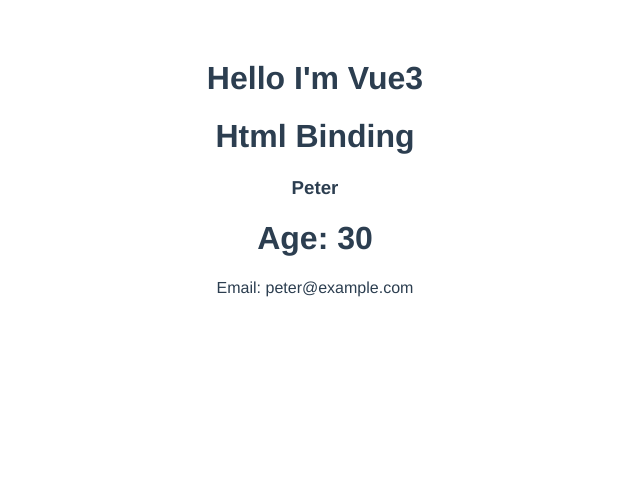
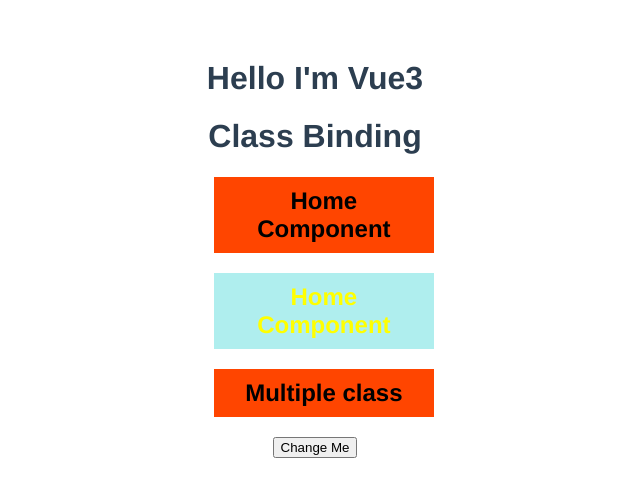
Before and after one commit to mofachhalhossain/Vue-For-Beginner, a Vue app: page / in a window 1280 px wide. Shown: the top 496 px of the page, without its empty margins (325-965 px from the left). Built offline with nearby package versions, Linux system fonts and the light colour scheme.

Commit message:
ClassBinding

```diff
--- a/src/App.vue
+++ b/src/App.vue
@@ -16,7 +16,8 @@
       <ReuseComponents :data="item" />
     </li>
   </ul> -->
-  <HtmlBinding />
+  <!-- <HtmlBinding /> -->
+  <ClassBinding />
 </template>
 
 <script>
@@ -31,7 +32,8 @@
 /* import ForLoop from "./components/ForLoop.vue"; */
 /* import PassDataParentToChild from "./components/PassDataParentToChild.vue"; */
 /* import ReuseComponents from "./components/ReuseComponents.vue"; */
-import HtmlBinding from "./components/HtmlBinding.vue";
+/* import HtmlBinding from "./components/HtmlBinding.vue"; */
+import ClassBinding from "./components/ClassBinding.vue";
 
 export default {
   name: "App",
@@ -47,7 +49,8 @@
     /* ForLoop, */
     /* PassDataParentToChild, */
     /* ReuseComponents, */
-    HtmlBinding,
+    /* HtmlBinding, */
+    ClassBinding,
   },
   /*  data passing from parent to child: */
   /* data() {
--- /dev/null
+++ b/src/components/ClassBinding.vue
@@ -0,0 +1,55 @@
+<template>
+  <h1>Class Binding</h1>
+  <!-- one static class and one dynamic class -->
+  <h2 class="staticClass" :class="{ green: colorfull }">Home Component</h2>
+  <!-- Two dynamic classes -->
+  <h2 :class="{ green: colorfull, dynamicClass: colorfull }">Home Component</h2>
+  <h2 :class="adjustStyle">Multiple class</h2>
+  <button @click="colorfull = !colorfull">Change Me</button>
+</template>
+
+<script>
+export default {
+  name: "ClassBinding",
+  data() {
+    return {
+      colorfull: true,
+    };
+  },
+  computed: {
+    adjustStyle() {
+      return {
+        green: this.colorfull,
+        staticClass: true,
+      };
+    },
+  },
+};
+</script>
+
+<style scoped>
+.green {
+  color: green;
+  background-color: orangered;
+  width: 200px;
+  padding: 10px;
+  text-align: center;
+  margin-left: 42%;
+}
+.staticClass {
+  color: black;
+  background-color: orangered;
+  width: 200px;
+  padding: 10px;
+  text-align: center;
+  margin-left: 42%;
+}
+.dynamicClass {
+  color: yellow;
+  background-color: paleturquoise;
+  width: 200px;
+  padding: 10px;
+  text-align: center;
+  margin-left: 42%;
+}
+</style>
```
